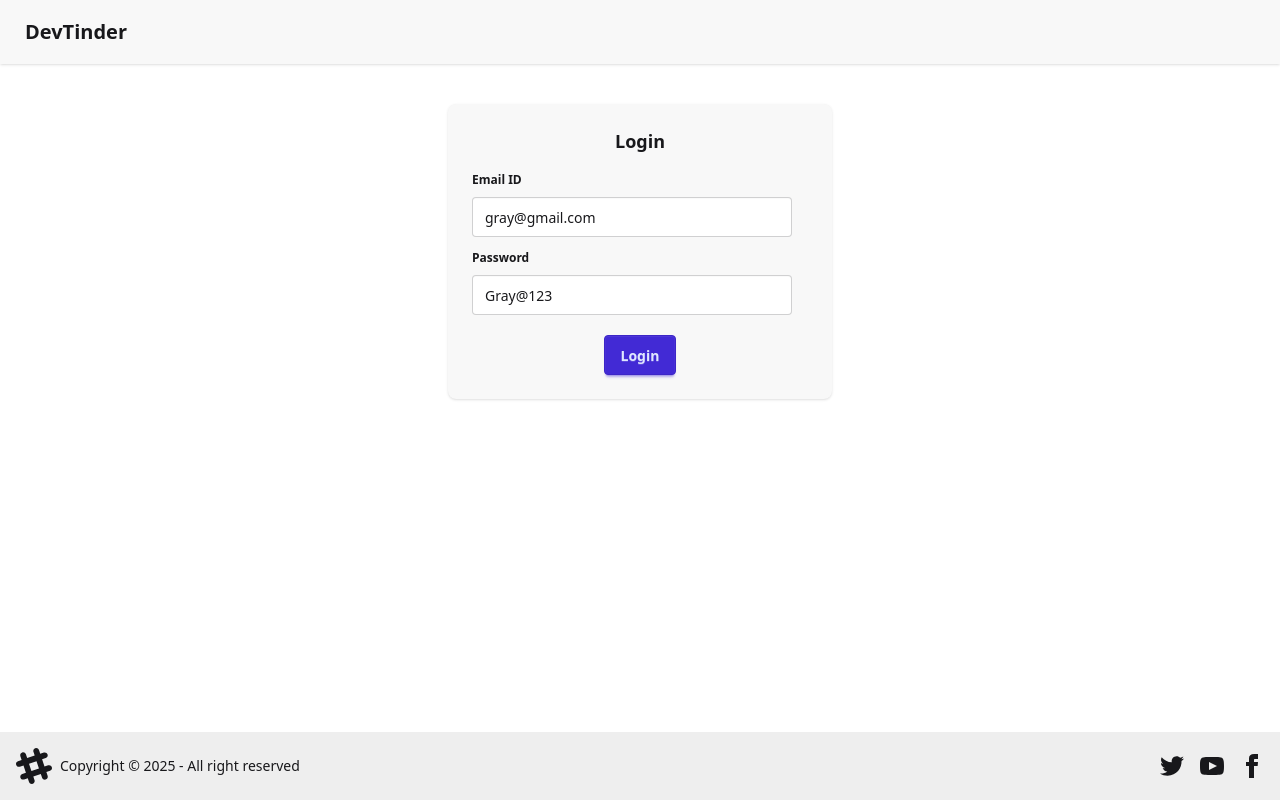
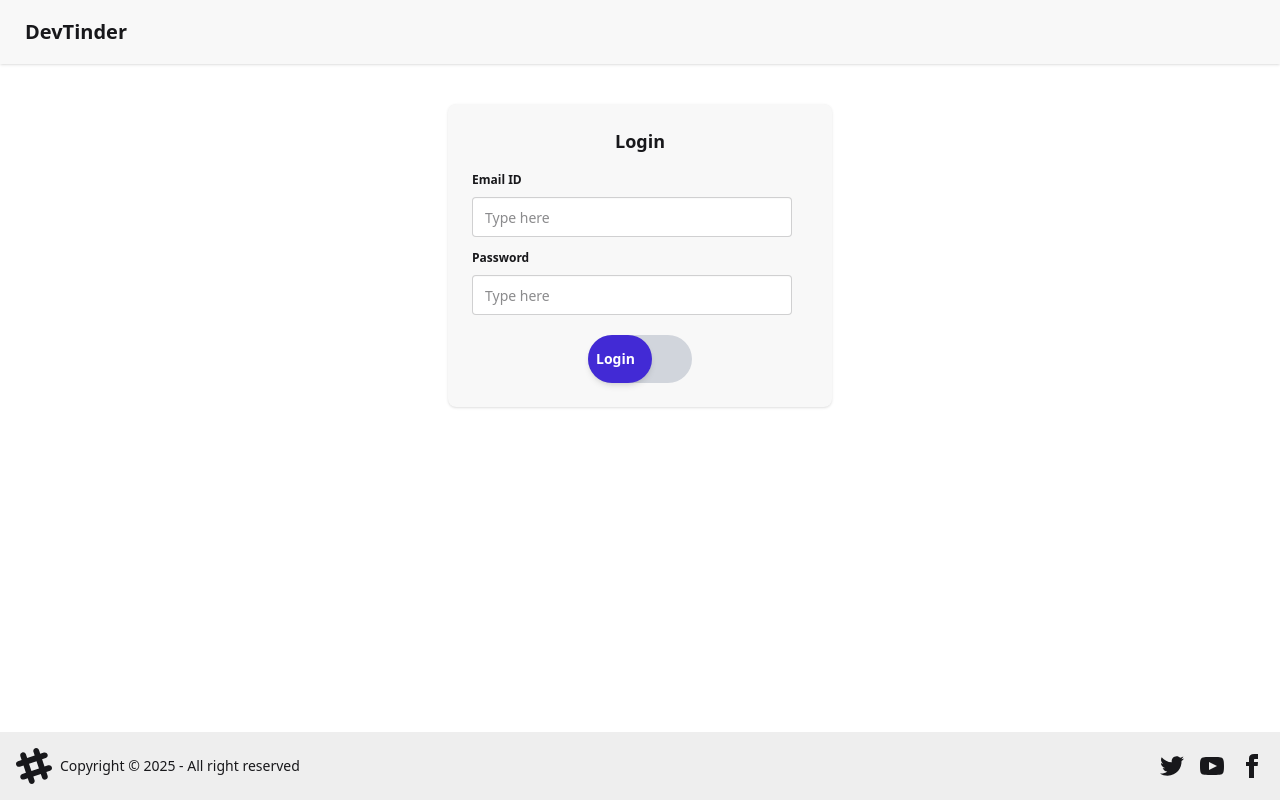
Before and after one commit to Nikita06211/devTinderWeb, a React (Vite) app: page /login in a window 1280 px wide. Built offline with nearby package versions, Linux system fonts and the light colour scheme; no server answers.

Commit message:
created signup

```diff
--- a/src/components/Login.jsx
+++ b/src/components/Login.jsx
@@ -7,9 +7,12 @@ import { BASE_URL } from '../utils/constants';
 
 const Login = () => {
 
-    const [emailId, setEmailId] = useState("gray@gmail.com");
-    const [password, setPassword] = useState("Gray@123");
+    const [emailId, setEmailId] = useState("");
+    const [password, setPassword] = useState("");
+    const [firstName, setFirstName] = useState("");
+    const [lastName, setLastName] = useState("");
     const [error, setError] = useState("");
+    const [isLoginForm, setIsLoginForm] = useState(true);
     const dispatch = useDispatch();
     const navigate = useNavigate();
 
@@ -29,11 +32,29 @@ const Login = () => {
         }
     }
 
+    const handleSignUp = async()=>{
+      try {
+        const res = await axios.post(BASE_URL+"/signup",{
+          emailId,
+          password,
+          firstName,
+          lastName,
+        },
+        {
+          withCredentials: true,
+        })
+        dispatch(addUser(res.data.data));
+        return navigate("/profile");
+      } catch (error) {
+          console.error(error.message);
+      }
+    }
+
   return (
-    <div className='flex justify-center my-10'>
+    <div className='flex justify-center mb-20 mt-10 h-fit'>
       <div className="card bg-base-200 w-96 shadow-sm">
         <div className="card-body">
-            <h2 className="card-title justify-center">Login</h2>
+            <h2 className="card-title justify-center">{isLoginForm?"Login":"Sign Up"}</h2>
             <div>
                 <fieldset className="fieldset" >
                     <legend className="fieldset-legend">Email ID</legend>
@@ -43,10 +64,29 @@ const Login = () => {
                     <legend className="fieldset-legend">Password</legend>
                     <input type="text" className="input" placeholder="Type here" value={password} onChange={(e)=>setPassword(e.target.value)}/>
                 </fieldset>
+                {!isLoginForm &&
+                <>
+                  <fieldset className="fieldset" >
+                      <legend className="fieldset-legend">First Name</legend>
+                      <input type="text" className="input" placeholder="Type here" value={firstName} onChange={(e)=> setFirstName(e.target.value)} />
+                  </fieldset>
+                  <fieldset className="fieldset">
+                      <legend className="fieldset-legend">Last Name</legend>
+                      <input type="text" className="input" placeholder="Type here" value={lastName} onChange={(e)=>setLastName(e.target.value)}/>
+                  </fieldset>
+                </>}
                 <p className='text-red-600 text-s my-2'>{error}</p>
             </div>
             <div className="card-actions justify-center">
-            <button className="btn btn-primary" onClick={handleLogin}>Login</button>
+            <div className="relative w-26 h-12 flex items-center bg-gray-300 rounded-4xl  cursor-pointer" onClick={() => setIsLoginForm(!isLoginForm)}>
+              <div className={`absolute h-12 bg-primary rounded-4xl shadow-md transition-transform  ${isLoginForm ? "translate-x-0 w-16 " : "translate-x-14 w-20 "}`}></div>
+                <span className={`absolute text-white left-2 text-sm font-semibold`} onClick={()=>handleLogin()}>
+                  {isLoginForm ? "Login" : ""}
+                </span>
+                <span className="absolute -right-4 text-white text-sm font-semibold" onClick={emailId && password ? () => handleSignUp() : undefined}>
+                  {!isLoginForm ? "Sign Up" : ""}
+                </span>
+              </div>
             </div>
         </div>
        </div>
```
